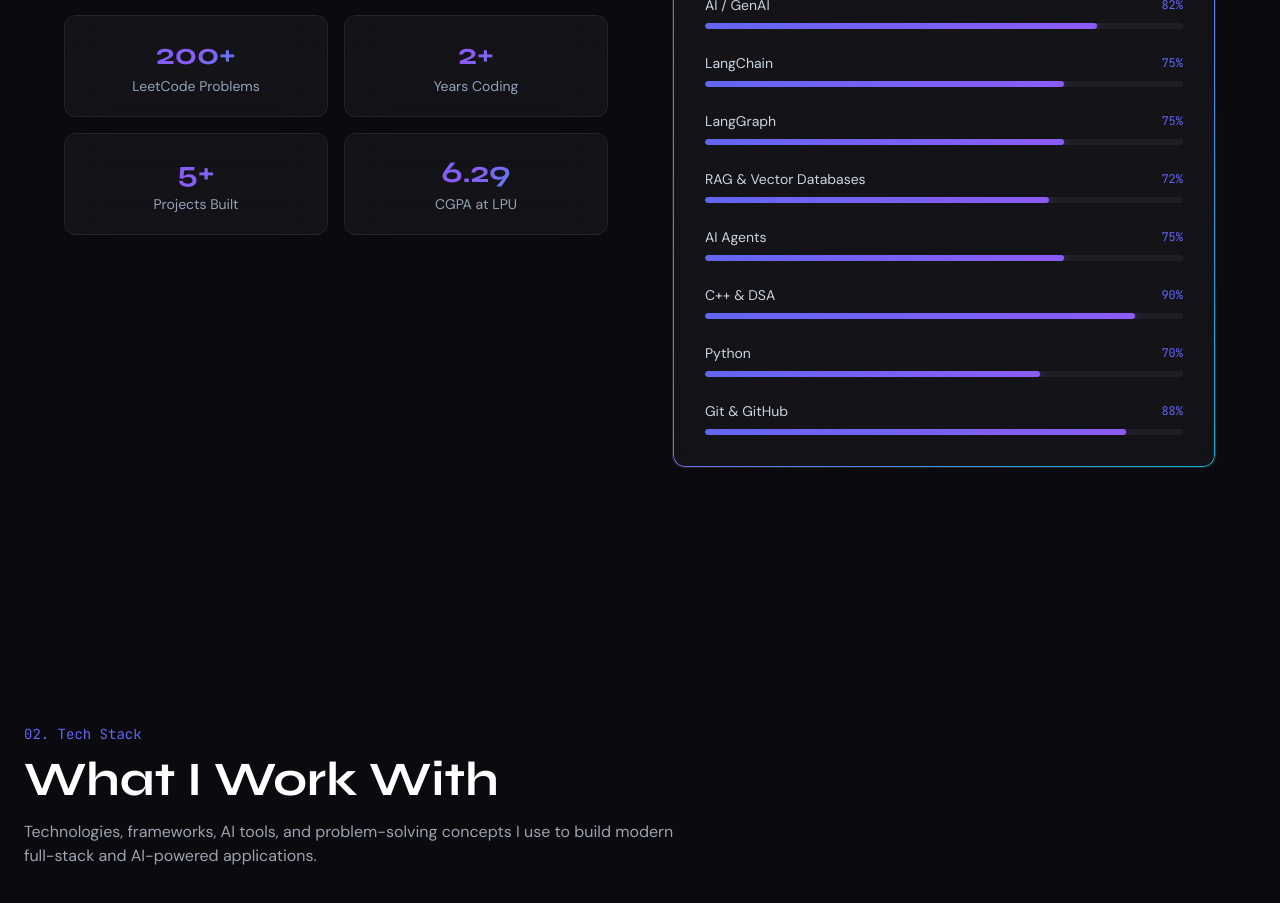
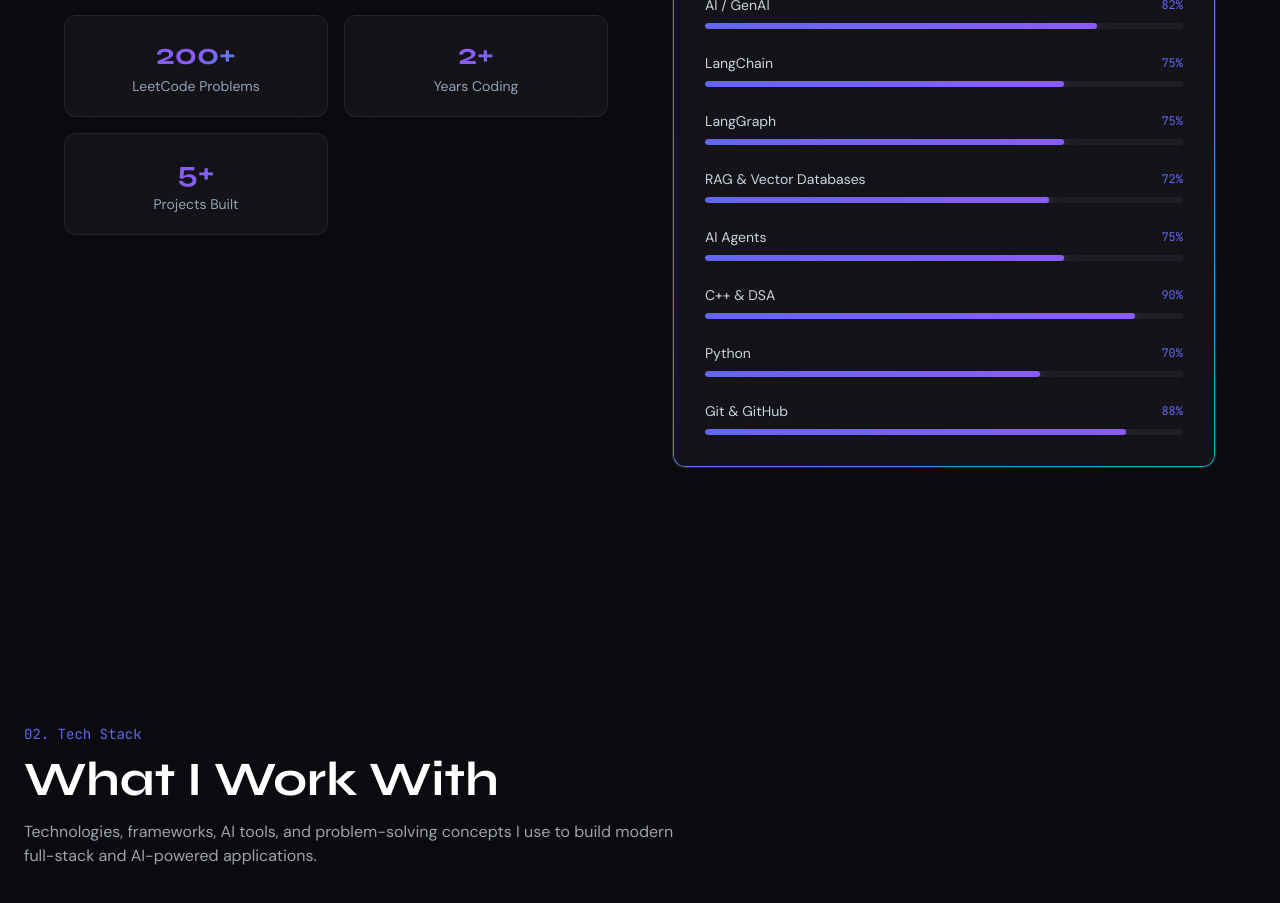
Before and after one commit to Adarshpuri1/adarsh-portfolio, a React (Vite) app in the folder frontend/: page / in a window 1280 px wide. Shown: the part 1460-2363 px from the top of the page. Built offline with nearby package versions, Linux system fonts and the light colour scheme; no server answers.

Commit message:
Remove CGPA entry from About component stats

```diff
--- a/frontend/src/components/About/About.jsx
+++ b/frontend/src/components/About/About.jsx
@@ -21,7 +21,6 @@ const stats = [
   { value: '200+', label: 'LeetCode Problems' },
   { value: '2+', label: 'Years Coding' },
   { value: '5+', label: 'Projects Built' },
-  { value: '6.29', label: 'CGPA at LPU' },
 ]
 
 function SkillBar({ name, level, inView }) {
```
